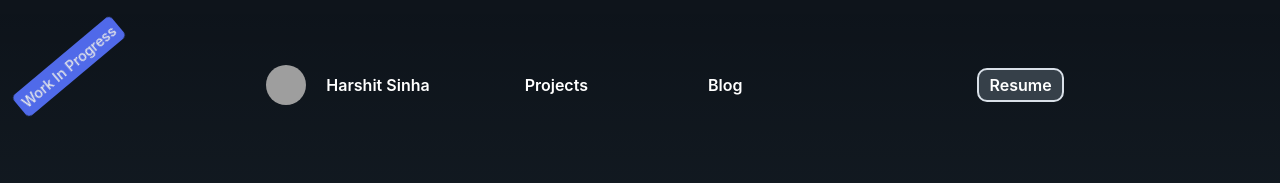
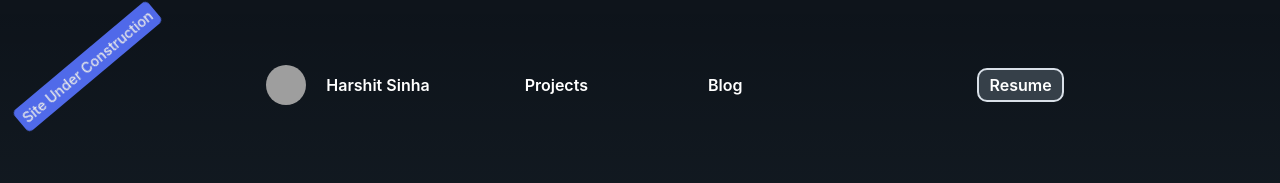
Before and after one commit to harshitsilly/portfolio, a Next.js app: page / in a window 1280 px wide. Shown: the top 183 px of the page. Built offline with nearby package versions, Linux system fonts and the light colour scheme; grey boxes are pictures that could not be loaded.

Commit message:
header fix

```diff
--- a/src/components/layout/header.jsx
+++ b/src/components/layout/header.jsx
@@ -15,8 +15,8 @@ export default function Header({}) {
 				{isHeroHeader && (
 					<Label
 						type="success"
-						text="Work In Progress"
-						style={{ position: 'absolute', transform: 'rotate(-40deg)', top: '45px', left: '-5px' }}
+						text="Site Under Construction"
+						style={{ position: 'absolute', transform: 'rotate(-40deg)', top: '45px', left: '-10px', zIndex: '100' }}
 					/>
 				)}
 
```
